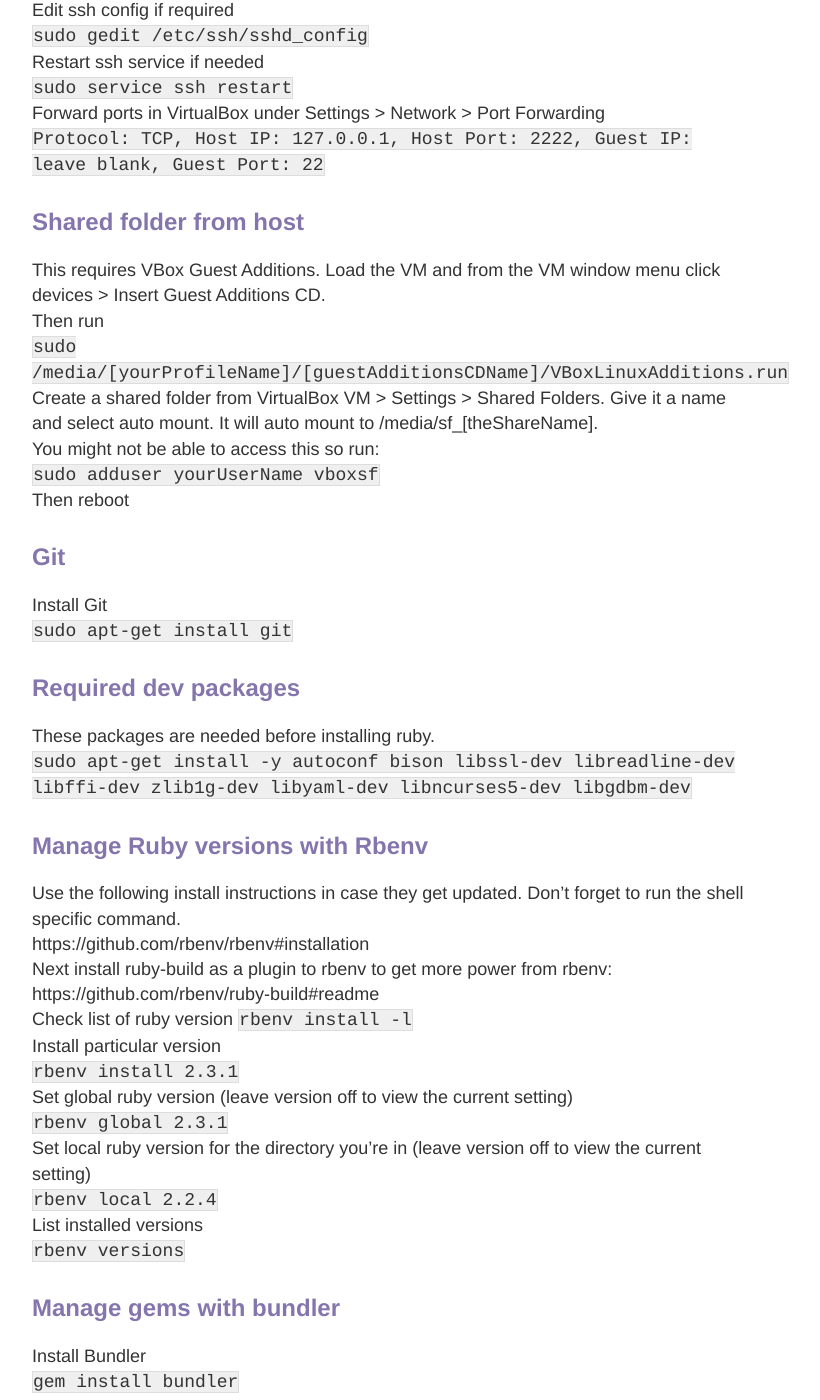
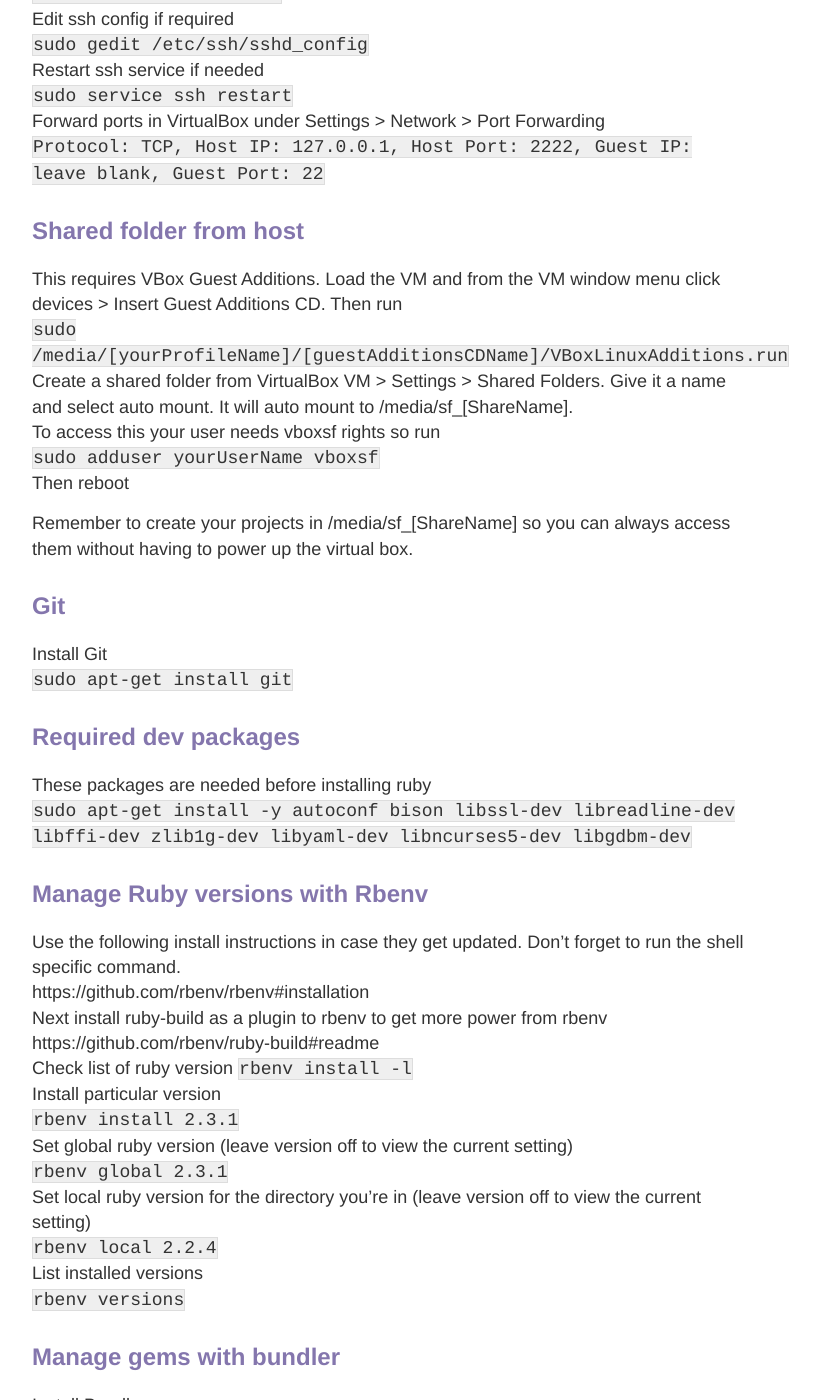
Before and after one commit to addstar34/addstar34.github.io, a Jekyll site: the page built from _posts/2016-07-29-ubuntu-dev-environment-setup.md, in a window 1280 px wide and 1400 px high, scrolled down 1651 px. Shown: the whole window, without its empty margins (248-1068 px from the left). Built offline with Jekyll 4.4.1, drawn with Linux system fonts in a browser that asks for light colours; nearby versions of some CDN libraries; comment, search, counter and statistics services are not loaded; some of the changed text lies outside the part shown.

```diff
--- a/_config.yml
+++ b/_config.yml
@@ -6,7 +6,7 @@
 name: Adam D
 
 # Short bio or description (displayed in the header)
-description: add some catch one liner
+description: Addstar / Adds / Adam
 
 
 #
@@ -25,19 +25,19 @@ footer-links:
   pinterest:
   rss: # just type anything here for a working RSS icon
   twitter:
-  stackoverflow: # your stackoverflow profile, e.g. "users/3807565/akshay"
+  stackoverflow: # your stackoverflow profile, e.g. "users/"
   youtube: # channel/<your_long_string> or user/<user-name>
   googleplus: # anything in your profile username that comes after plus.google.com/
 
 
 # Enter your Disqus shortname (not your username) to enable commenting on posts
 # You can find your shortname on the Settings page of your Disqus account
-disqus:
+disqus: addstar34
 
 # Enter your Google Analytics web tracking code (e.g. UA-2110908-2) to activate tracking
-google_analytics:
+google_analytics: UA-81611751-1
 
-# Your website URL (e.g. http://akshayagarwal007.github.io)
+# Your website URL
 # Used for Sitemap.xml and your RSS feed
 url:
 
--- a/_includes/analytics.html
+++ b/_includes/analytics.html
@@ -1,4 +1,5 @@
 {% if site.google_analytics %}
+{% if jekyll.environment == 'production' %}
 	<!-- Google Analytics -->
 	<script>
 		(function(i,s,o,g,r,a,m){i['GoogleAnalyticsObject']=r;i[r]=i[r]||function(){
@@ -14,3 +15,4 @@
 	</script>
 	<!-- End Google Analytics -->
 {% endif %}
+{% endif %}
--- a/_includes/disqus.html
+++ b/_includes/disqus.html
@@ -1,4 +1,5 @@
 {% if site.disqus %}
+{% if jekyll.environment == 'production' %}
 <div class="comments">
 	<div id="disqus_thread"></div>
 	<script type="text/javascript">
@@ -15,3 +16,4 @@
 	<noscript>Please enable JavaScript to view the <a href="http://disqus.com/?ref_noscript">comments powered by Disqus.</a></noscript>
 </div>
 {% endif %}
+{% endif %}
--- a/_posts/2016-07-29-ubuntu-dev-environment-setup.md
+++ b/_posts/2016-07-29-ubuntu-dev-environment-setup.md
@@ -6,7 +6,7 @@ author: Adam D
 
 Pre-built development environments are common these days via either a cloud service or sharing of a pre-built vagrant environment, but its always good to know what's under the hood.
 
-**This is my no fluff guide to building a Ubuntu Dev Environment in VirtualBox.**
+###### **This is my no fluff guide to building a Ubuntu Dev Environment in VirtualBox.**
 
 It includes: SSH setup, shared folders between your host machine and Ubuntu (so can always access your code without having to power on the VirtualBox), managing and installing Ruby versions with Rbenv, installing Postgresql, managing Rails versions and gems with bundler, installing nodejs and finally disabling the Ubuntu GUI so you can start the VirtualBox in headless mode and just use a terminal.
 
@@ -14,8 +14,8 @@ It includes: SSH setup, shared folders between your host machine and Ubuntu (so
 ## List of packages/software that will be needed
 - Ubuntu 16.04
 - VirtualBox 5+
-- Build-essential # should already be installed
-- Wget # should already be installed
+- Build-essential *# should already be installed*
+- Wget *# should already be installed*
 - Openssh-server
 - Git
 - libssl-dev
@@ -50,26 +50,27 @@ Forward ports in VirtualBox under Settings > Network > Port Forwarding
 `Protocol: TCP, Host IP: 127.0.0.1, Host Port: 2222, Guest IP: leave blank, Guest Port: 22`
 
 ## Shared folder from host
-This requires VBox Guest Additions. Load the VM and from the VM window menu click devices > Insert Guest Additions CD.
-Then run
+This requires VBox Guest Additions. Load the VM and from the VM window menu click devices > Insert Guest Additions CD. Then run
 `sudo /media/[yourProfileName]/[guestAdditionsCDName]/VBoxLinuxAdditions.run`
-Create a shared folder from VirtualBox VM > Settings > Shared Folders. Give it a name and select auto mount. It will auto mount to /media/sf_[theShareName].
-You might not be able to access this so run:
+Create a shared folder from VirtualBox VM > Settings > Shared Folders. Give it a name and select auto mount. It will auto mount to /media/sf_[ShareName].
+To access this your user needs vboxsf rights so run
 `sudo adduser yourUserName vboxsf`
 Then reboot
+
+Remember to create your projects in /media/sf_[ShareName] so you can always access them without having to power up the virtual box.
 
 ## Git
 Install Git
 `sudo apt-get install git`
 
 ## Required dev packages
-These packages are needed before installing ruby.
+These packages are needed before installing ruby
 `sudo apt-get install -y autoconf bison libssl-dev libreadline-dev libffi-dev zlib1g-dev libyaml-dev libncurses5-dev libgdbm-dev`
 
 ## Manage Ruby versions with Rbenv
 Use the following install instructions in case they get updated. Don’t forget to run the shell specific command.
 https://github.com/rbenv/rbenv#installation
-Next install ruby-build as a plugin to rbenv to get more power from rbenv:
+Next install ruby-build as a plugin to rbenv to get more power from rbenv
 https://github.com/rbenv/ruby-build#readme
 Check list of ruby version
 `rbenv install -l`
@@ -89,13 +90,13 @@ Install Bundler
 ## PostgreSQL
 Install Postresql
 `Sudo apt-get install postgresql-9.5 postgresql-contrib-9.5 postgresql-server-dev-9.5`
-After installed check installation:
+After installed check installation
 `sudo su - postgres`
 `psql`
 `\conninfo`
-create a new ‘user’ or as postgres calls it a role
+create a new user or as postgres calls it a role
 `CREATE ROLE pgdba with CREATEDB LOGIN PASSWORD ‘password’;`
-This will create a username called pgdba with the password of password
+This will create a user name called pgdba with the password of password
 To exit pgsql type
 `\q`
 You will now be logged in as postgres so switch back to your account
@@ -105,14 +106,14 @@ First backup pg_hba.conf
 `sudo cp -n /etc/postgresql/9.5/main/pg_hba.conf /etc/postgresql/9.5/main/pg_hba.backup`
 Then edit this file
 `sudo gedit /etc/postgresql/9.5/main/pg_hba.conf`
-And replace
+And the following line
 `## TYPE DATABASE USER ADDRESS METHOD`
 `Local all all peer`
 to
 `Local all all md5`
 
 ## Install Nodejs
-Check instructions at https://nodejs.org/ but at the time of writing these were:
+Check instructions at https://nodejs.org/ but at the time of writing these were
 `curl -sL https://deb.nodesource.com/setup_4.x | sudo -E bash -`
 `sudo apt-get install -y nodejs`
 Note to self: look into using nvm (node version manager)
@@ -143,13 +144,13 @@ You can repeat these steps to create another project with a different rails vers
 From within the Ubuntu Gui
 First make a backup
 `sudo cp -n /etc/default/grub /etc/default/grub.orig`
-Then if you need to revert run:
+Then if you need to revert run
 `sudo mv /etc/default/grub.orig /etc/default/grub && sudo update-grub`
 Edit bootloader
 `sudo gedit /etc/default/grub`
-Edit this line:
+Edit this line
 `GRUB_CMDLINE_LINUX_DEFAULT="quiet splash"`
-To this:
+To this
 `GRUB_CMDLINE_LINUX_DEFAULT="text"`
 Tell systemd to not load the graphical login manager
 `sudo systemctl enable multi-user.target --force`
@@ -157,4 +158,4 @@ Tell systemd to not load the graphical login manager
 To start the GUI from this state from the VM terminal run
 `sudo /etc/init.d/lightdm start`
 
-From now on when starting the vm start it in headless mode.
+From now on when starting the vm start it in headless mode and access via terminal.
```
Also changed, not shown: other parts of _posts/2016-07-29-ubuntu-dev-environment-setup.md (+2 -2 lines), about.md (+4 -42 lines), projects.md (+2 -8 lines).
